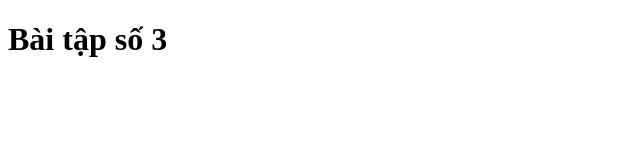
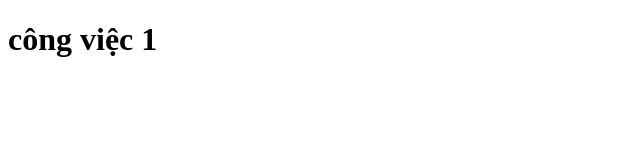
Before and after one commit to TruongXuan2401/Project3, a plain HTML site: page index.html in a window 1280 px wide. Shown: the whole page, without its empty margins (0-640 px from the left). Drawn offline with Linux system fonts and the light colour scheme.

Commit message:
công việc 1

```diff
--- a/index.html
+++ b/index.html
@@ -6,6 +6,6 @@
     <title>Document</title>
 </head>
 <body>
-    <h1>Bài tập số 3</h1>
+    <h1>công việc 1</h1>
 </body>
 </html>
```
